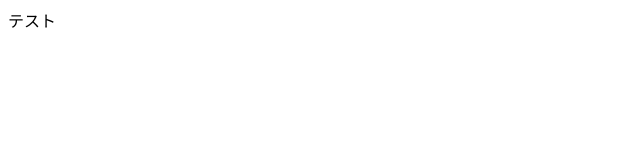
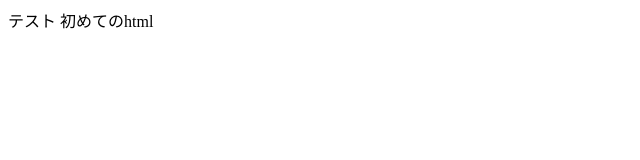
Before and after one commit to Kaito-Aoyama/4-21_test, a plain HTML site: page index.html in a window 1280 px wide. Shown: the whole page, without its empty margins (0-640 px from the left). Drawn offline with Linux system fonts and the light colour scheme.

Commit message:
Update index.html
本文を更新

```diff
--- a/index.html
+++ b/index.html
@@ -6,5 +6,6 @@
   </head>
   <body>
     テスト
+    初めてのhtml
   </body>
 </html>
```
